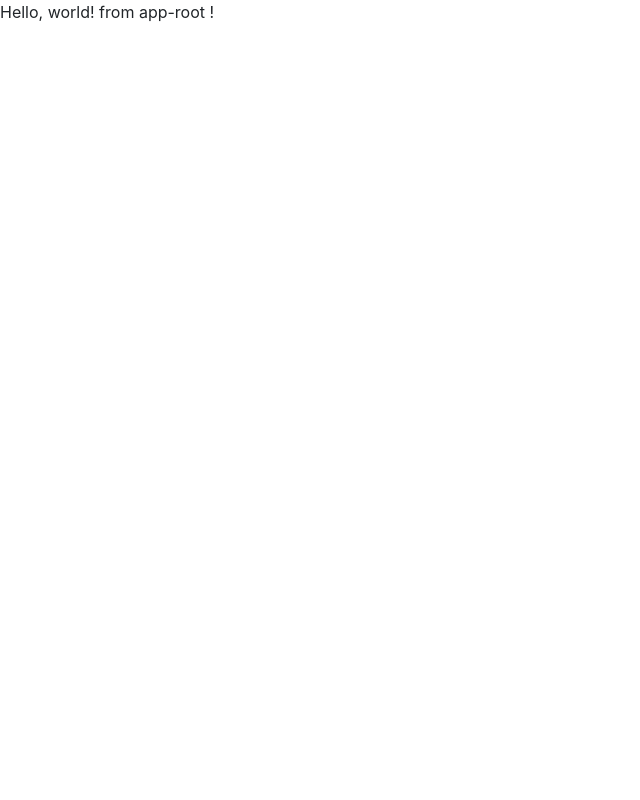
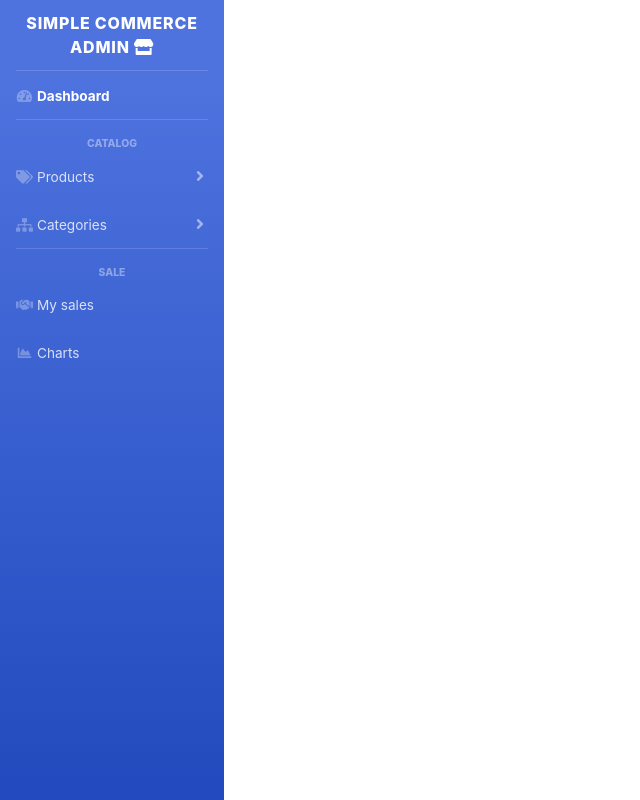
Before and after one commit to Kydroid/SimpleCommerce, an Angular app in the folder SimpleCommerceAdminUI/: page / in a window 1280 px wide. Shown: the whole page, without its empty margins (0-640 px from the left). Built offline with nearby package versions, Linux system fonts and the light colour scheme.

Commit message:
Add vertical menu navbar component (not web responsive)

```diff
--- a/SimpleCommerceAdminUI/src/app/app.component.html
+++ b/SimpleCommerceAdminUI/src/app/app.component.html
@@ -1,2 +1,2 @@
-<p>Hello, world! from app-root !</p>
+<app-navbar></app-navbar>
 <router-outlet></router-outlet>
--- a/SimpleCommerceAdminUI/src/app/app.module.ts
+++ b/SimpleCommerceAdminUI/src/app/app.module.ts
@@ -3,10 +3,12 @@ import {NgModule} from '@angular/core';
 
 import {AppComponent} from './app.component';
 import {AppRoutingModule} from './app-routing.module';
+import {NavbarComponent} from './components/navbar/navbar.component';
 
 @NgModule({
   declarations: [
-    AppComponent
+    AppComponent,
+    NavbarComponent
   ],
   imports: [
     BrowserModule,
--- /dev/null
+++ b/SimpleCommerceAdminUI/src/app/components/navbar/navbar.component.css
@@ -0,0 +1,310 @@
+@media (min-width: 768px) {
+  .sidebar {
+    width: 14rem !important
+  }
+
+  .sidebar .sidebar-heading {
+    text-align: left
+  }
+
+  .sidebar .nav-item .nav-link {
+    display: block;
+    width: 100%;
+    text-align: left;
+    padding: 1rem;
+    width: 14rem
+  }
+
+  .sidebar .nav-item .nav-link i {
+    font-size: .85rem;
+    margin-right: .25rem
+  }
+
+  .sidebar .nav-item .nav-link span {
+    font-size: .85rem;
+    display: inline
+  }
+
+  .sidebar .nav-item .nav-link[data-toggle=collapse].collapsed::after {
+    content: '\f105'
+  }
+
+  .sidebar .nav-item .nav-link[data-toggle=collapse]::after {
+    width: 1rem;
+    text-align: center;
+    float: right;
+    vertical-align: 0;
+    border: 0;
+    font-weight: 900;
+    content: '\f107';
+    font-family: 'Font Awesome 5 Free'
+  }
+
+  .sidebar .nav-item .collapse {
+    margin: 0 1rem
+  }
+
+  .sidebar .nav-item .collapse, .sidebar .nav-item .collapsing {
+    margin: 0 1rem;
+  }
+
+  .sidebar .nav-item .collapsing {
+    display: block;
+    transition: height .15s ease;
+  }
+}
+
+.sidebar {
+  width: 6.5rem;
+  min-height: 100vh
+}
+
+.sidebar .nav-item .nav-link {
+  display: block;
+  width: 100%;
+  text-align: left;
+  padding: 1rem;
+  width: 14rem
+}
+
+.bg-gradient-primary {
+  background-color: #4e73df;
+  background-image: linear-gradient(180deg, #4e73df 10%, #224abe 100%);
+  background-size: cover
+}
+
+.navbar-nav {
+  display: flex;
+  flex-direction: column;
+  padding-left: 0;
+  margin-bottom: 0;
+  list-style: none
+}
+
+*, ::after, ::before {
+  box-sizing: border-box
+}
+
+.sidebar-dark .sidebar-brand {
+  color: #fff
+}
+
+.sidebar .sidebar-brand {
+  height: 4.375rem;
+  text-decoration: none;
+  font-size: 1rem;
+  font-weight: 800;
+  padding: 1.5rem 1rem;
+  text-align: center;
+  text-transform: uppercase;
+  letter-spacing: .05rem;
+  z-index: 1
+}
+
+.align-items-center {
+  align-items: center !important
+}
+
+.justify-content-center {
+  justify-content: center !important
+}
+
+.d-flex {
+  display: flex !important
+}
+
+a {
+  color: #4e73df;
+  text-decoration: none;
+  background-color: transparent
+}
+
+.sidebar-dark hr.sidebar-divider {
+  border-top: 1px solid rgba(255, 255, 255, .15)
+}
+
+.sidebar hr.sidebar-divider {
+  margin: 0 1rem 1rem
+}
+
+.sidebar .nav-item {
+  position: relative
+}
+
+.sidebar-dark .nav-item.active .nav-link {
+  color: #fff
+}
+
+.sidebar .nav-item.active .nav-link {
+  font-weight: 700
+}
+
+.sidebar-dark .nav-item .nav-link {
+  color: rgba(255, 255, 255, .8)
+}
+
+.sidebar-dark .sidebar-heading {
+  color: rgba(255, 255, 255, .4)
+}
+
+.sidebar .sidebar-heading {
+  text-align: center;
+  padding: 0 1rem;
+  font-weight: 800;
+  font-size: .65rem
+}
+
+.sidebar .sidebar-heading {
+  text-transform: uppercase !important
+}
+
+.sidebar-dark .nav-item .nav-link {
+  color: rgba(255, 255, 255, .8)
+}
+
+.sidebar .nav-item .nav-link {
+  padding: .75rem 1rem
+}
+
+.sidebar .nav-item .nav-link {
+  position: relative
+}
+
+.navbar-nav .nav-link {
+  padding-right: 0;
+  padding-left: 0
+}
+
+.nav-link {
+  display: block;
+  padding: .5rem 1rem
+}
+
+a {
+  color: #4e73df;
+  text-decoration: none;
+  background-color: transparent
+}
+
+.sidebar-dark .nav-item .nav-link i {
+  color: rgba(255, 255, 255, .3)
+}
+
+.sidebar .nav-item .nav-link span {
+  display: inline-block
+}
+
+.sidebar-dark .nav-item .nav-link[data-toggle=collapse]::after {
+  color: rgba(255, 255, 255, .5)
+}
+
+.fa-chart-area:before {
+  content: "\f1fe"
+}
+
+.sidebar-dark #sidebarToggle {
+  background-color: rgba(255, 255, 255, .2)
+}
+
+.sidebar #sidebarToggle {
+  width: 2.5rem;
+  height: 2.5rem;
+  text-align: center;
+  margin-bottom: 1rem;
+  cursor: pointer
+}
+
+[type=button]:not(:disabled), [type=reset]:not(:disabled), [type=submit]:not(:disabled), button:not(:disabled) {
+  cursor: pointer
+}
+
+.rounded-circle {
+  border-radius: 50% !important
+}
+
+.border-0 {
+  border: 0 !important
+}
+
+[type=button], [type=reset], [type=submit], button {
+  -webkit-appearance: button
+}
+
+button {
+  text-transform: none
+}
+
+button {
+  overflow: visible
+}
+
+button {
+  margin: 0;
+  font-family: inherit;
+  font-size: inherit;
+  line-height: inherit
+}
+
+button {
+  border-radius: 0
+}
+
+*, ::after, ::before {
+  box-sizing: border-box
+}
+
+.sidebar-dark #sidebarToggle::after {
+  color: rgba(255, 255, 255, .5)
+}
+
+.sidebar #sidebarToggle::after {
+  font-weight: 900;
+  content: '\f104';
+  font-family: 'Font Awesome 5 Free';
+  margin-right: .1rem
+}
+
+.sidebar .nav-item .collapse .collapse-inner {
+  padding: .5rem 0;
+  min-width: 10rem;
+  font-size: .65rem;
+  margin: 0 0 1rem 0;
+}
+
+.sidebar .nav-item .collapse .collapse-inner .collapse-header,
+.sidebar .nav-item .collapsing .collapse-inner .collapse-header {
+  margin: 0;
+  white-space: nowrap;
+  padding: .5rem 1.5rem;
+  text-transform: uppercase;
+  font-weight: 800;
+  font-size: .65rem;
+  color: #b7b9cc
+}
+
+.sidebar .nav-item .collapse .collapse-inner .collapse-item,
+.sidebar .nav-item .collapsing .collapse-inner .collapse-item {
+  padding: .5rem 1rem;
+  margin: 0 .5rem;
+  display: block;
+  color: #3a3b45;
+  text-decoration: none;
+  border-radius: .35rem;
+  white-space: nowrap;
+  font-size: .85rem;
+}
+
+.sidebar .nav-item .collapse .collapse-inner .collapse-item:hover {
+  background-color: #eaecf4;
+}
+
+.collapsing {
+  position: relative;
+  height: 0;
+  overflow: hidden;
+  transition: height .15s ease
+}
+
+.sidebar .nav-item .collapse, .sidebar .nav-item .collapsing {
+  margin: 0 1rem;
+}
--- /dev/null
+++ b/SimpleCommerceAdminUI/src/app/components/navbar/navbar.component.html
@@ -0,0 +1,87 @@
+<!--<nav class="navbar navbar-expand-lg navbar-dark bg-dark">-->
+<nav>
+  <ul class="navbar-nav bg-gradient-primary sidebar sidebar-dark accordion" id="accordionSidebar">
+
+    <!-- Sidebar - Brand -->
+    <a class="sidebar-brand d-flex align-items-center justify-content-center" href="#">
+      <div class="sidebar-brand-text mx-0">Simple Commerce Admin
+        <span class="sidebar-brand-icon rotate-n-15">
+          <i class="fas fa-store"></i>
+        </span>
+      </div>
+    </a>
+
+    <!-- Divider -->
+    <hr class="sidebar-divider my-0">
+
+    <!-- Nav Item - Dashboard -->
+    <li class="nav-item active">
+      <a class="nav-link" href="#">
+        <i class="fas fa-fw fa-tachometer-alt"></i>
+        <span>Dashboard</span></a>
+    </li>
+
+    <!-- Divider -->
+    <hr class="sidebar-divider">
+
+    <!-- Heading -->
+    <div class="sidebar-heading">
+      Catalog
+    </div>
+
+    <!-- Nav Item - Pages Collapse Menu -->
+    <li class="nav-item">
+      <a class="nav-link collapsed" href="#" data-toggle="collapse" data-target="#collapseTwo" aria-expanded="true"
+         aria-controls="collapseTwo">
+        <i class="fas fa-fw fa-tags"></i>
+        <span>Products</span>
+      </a>
+      <div id="collapseTwo" class="collapse" aria-labelledby="headingTwo" data-parent="#accordionSidebar">
+        <div class="bg-white py-2 collapse-inner rounded">
+          <h6 class="collapse-header">Manage products:</h6>
+          <a class="collapse-item" href="#">Add a new product</a>
+          <a class="collapse-item" href="#">All products</a>
+        </div>
+      </div>
+    </li>
+
+    <!-- Nav Item - Utilities Collapse Menu -->
+    <li class="nav-item">
+      <a class="nav-link collapsed" href="#" data-toggle="collapse" data-target="#collapseUtilities"
+         aria-expanded="true" aria-controls="collapseUtilities">
+        <i class="fas fa-fw fa-sitemap"></i>
+        <span>Categories</span>
+      </a>
+      <div id="collapseUtilities" class="collapse" aria-labelledby="headingUtilities" data-parent="#accordionSidebar">
+        <div class="bg-white py-2 collapse-inner rounded">
+          <h6 class="collapse-header">Manage catgeories:</h6>
+          <a class="collapse-item" href="#">Add a new category</a>
+          <a class="collapse-item" href="#">All categories</a>
+        </div>
+      </div>
+    </li>
+
+    <!-- Divider -->
+    <hr class="sidebar-divider">
+
+    <!-- Heading -->
+    <div class="sidebar-heading">
+      Sale
+    </div>
+
+    <!-- Nav Item - Pages Collapse Menu -->
+    <li class="nav-item">
+      <a class="nav-link" href="#">
+        <i class="fas fa-fw fa-handshake"></i>
+        <span>My sales</span></a>
+    </li>
+
+    <!-- Nav Item - Charts -->
+    <li class="nav-item">
+      <a class="nav-link" href="#">
+        <i class="fas fa-fw fa-chart-area"></i>
+        <span>Charts</span></a>
+    </li>
+
+  </ul>
+</nav>
--- /dev/null
+++ b/SimpleCommerceAdminUI/src/app/components/navbar/navbar.component.ts
@@ -0,0 +1,16 @@
+import {Component, OnInit} from '@angular/core';
+
+@Component({
+  selector: 'app-navbar',
+  templateUrl: './navbar.component.html',
+  styleUrls: ['./navbar.component.css']
+})
+export class NavbarComponent implements OnInit {
+
+  constructor() {
+  }
+
+  ngOnInit(): void {
+  }
+
+}
```
Also changed, not shown: 1 other file (tests, documents, lock files or other folders).
